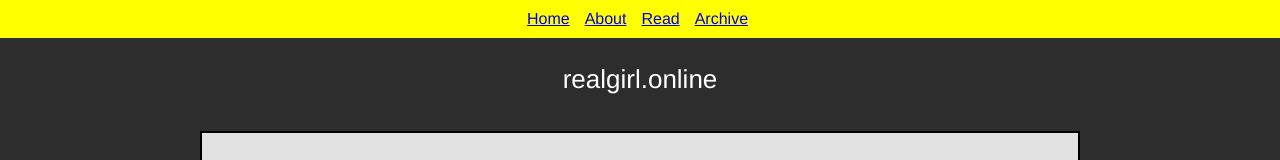
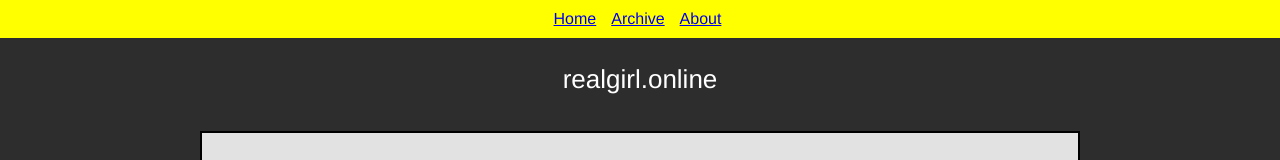
Before and after one commit to abbymachines/realgirl_online, a React (Create React App) app: page / in a window 1280 px wide. Shown: the top 160 px of the page. Built offline with nearby package versions, Linux system fonts and the light colour scheme.

Commit message:
remove Read link

```diff
--- a/src/Layout.js
+++ b/src/Layout.js
@@ -1,13 +1,8 @@
 import { Outlet, Link } from "react-router-dom";
 import './Layout.css';
-import db from "./TableOfContents";
 import './App.css';
 
 const Layout = () => {
-  let issueKeys = Object.keys(db['issues']);
-  const latestIssue = issueKeys.length;
-  const latestIssueURL = `/issue/${latestIssue}`
-
   return (
     <div>
       <nav>
@@ -16,13 +11,10 @@ const Layout = () => {
             <Link to="/">Home</Link>
           </li>
           <li>
-            <Link to="/about">About</Link>
+            <Link to="/issues">Archive</Link>
           </li>
           <li>
-            <Link to={latestIssueURL}>Read</Link>
-          </li>
-          <li>
-            <Link to="/issues">Archive</Link>
+            <Link to="/about">About</Link>
           </li>
         </ul>
       </nav>
```
